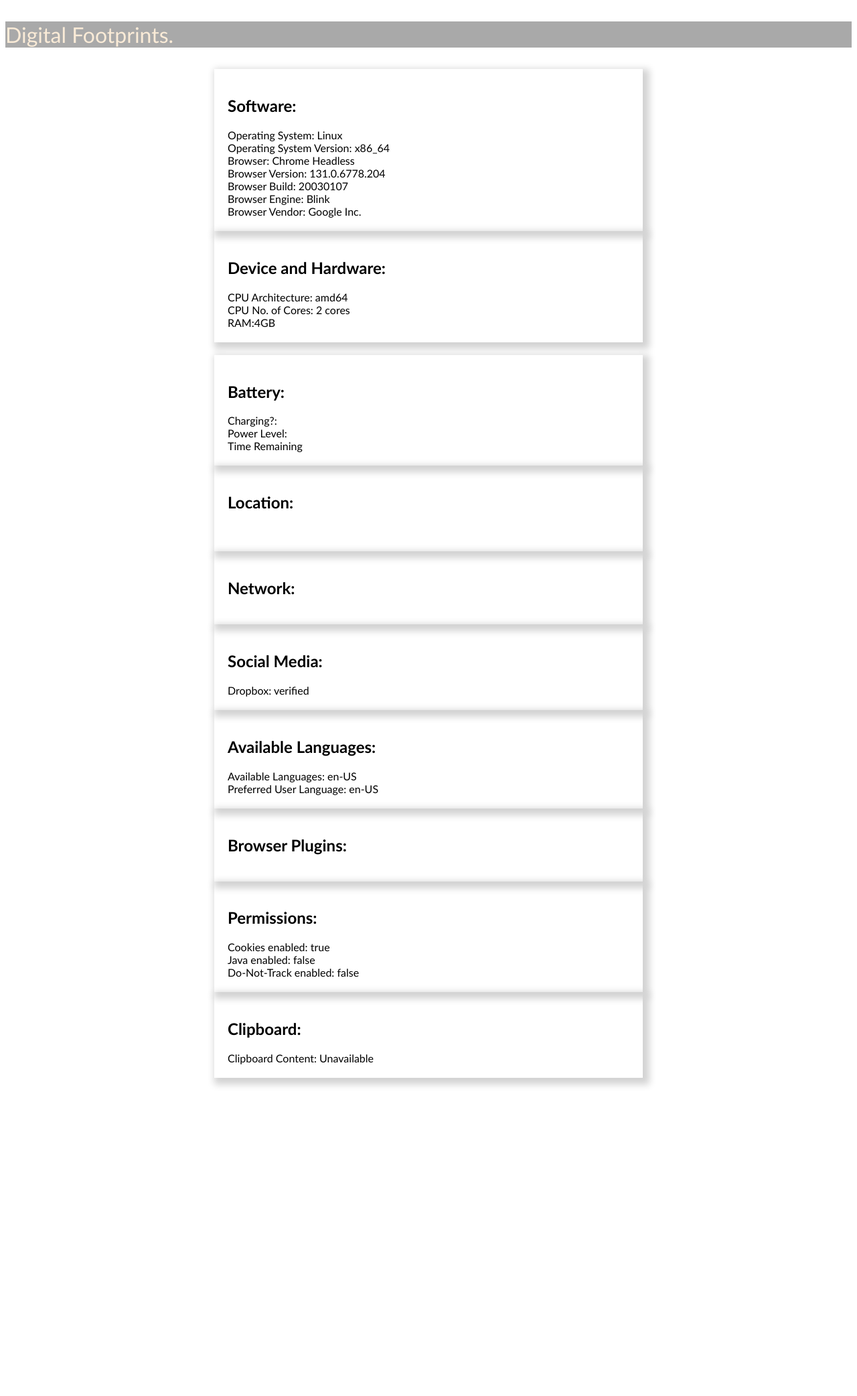
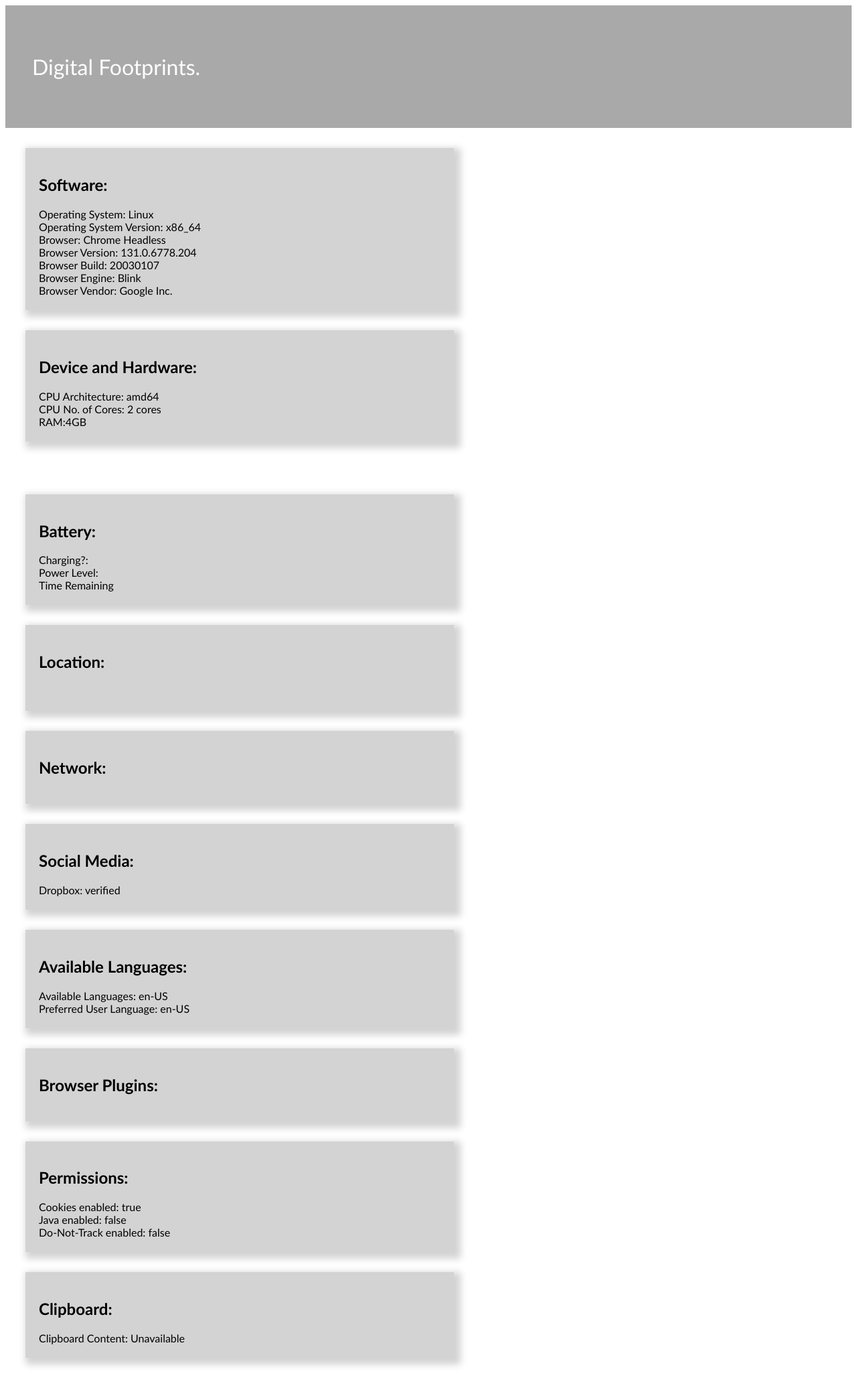
Before and after one commit to andrewgallagher1/whatIKnowAboutYou, a PHP site: page / in a window 1280 px wide. Shown: the whole page at 67% size. Before the commit the page ends 1622 px from the top, so only its background shows below. Run offline with PHP 8.4, Linux system fonts and the light colour scheme; some libraries are stand-ins or nearby versions.

Commit message:
bad commit messages because its just changing a few pixels here and there

```diff
--- a/css/style.css
+++ b/css/style.css
@@ -5,12 +5,13 @@ body {
 
 .header_div {
     background-color: darkgray;
+    padding: 40px;
 }
 
 .header_title {
     font-weight: normal;
     font-size: xx-large;
-    color: antiquewhite;
+    color: white;
 }
 
 .block {
@@ -19,7 +20,8 @@ body {
     max-width: 600px;
     margin: auto;
     padding: 20px;
-
+    margin: 30px;
+    background-color: lightgrey;
 }
 
 .sub_heading {
```
